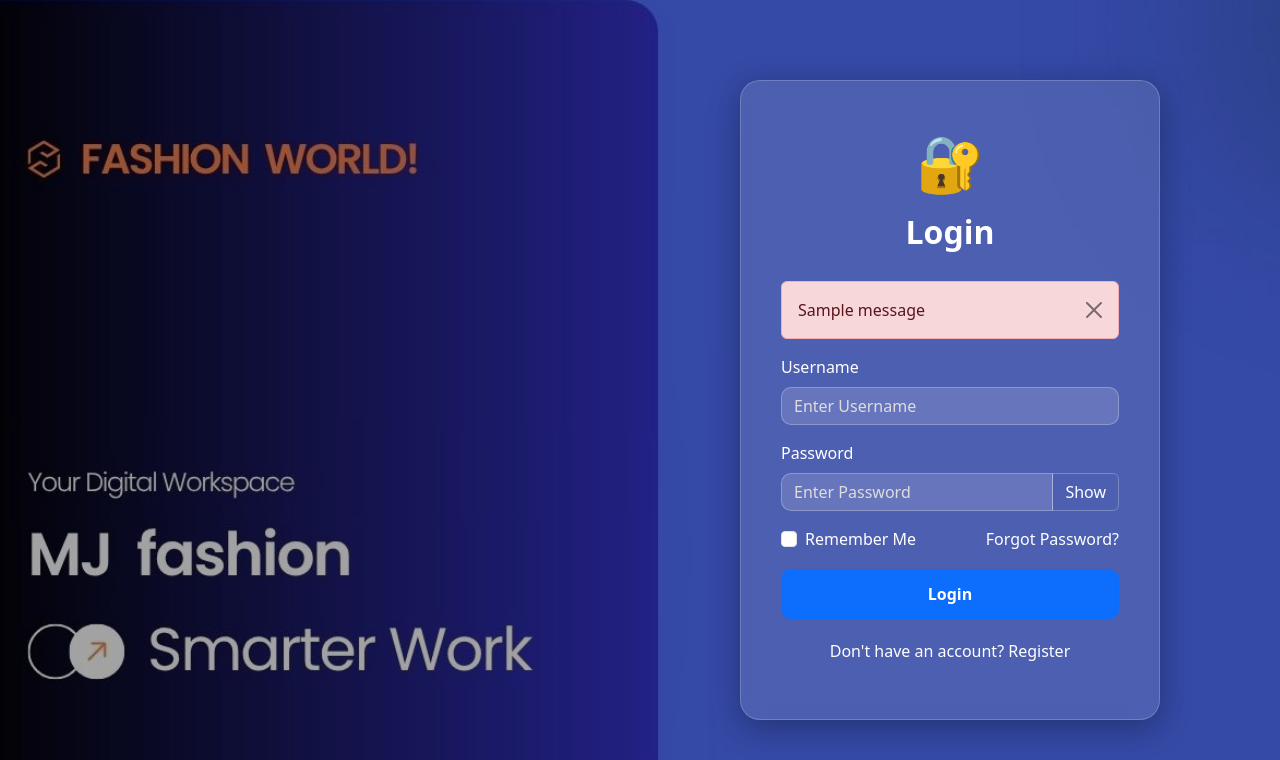
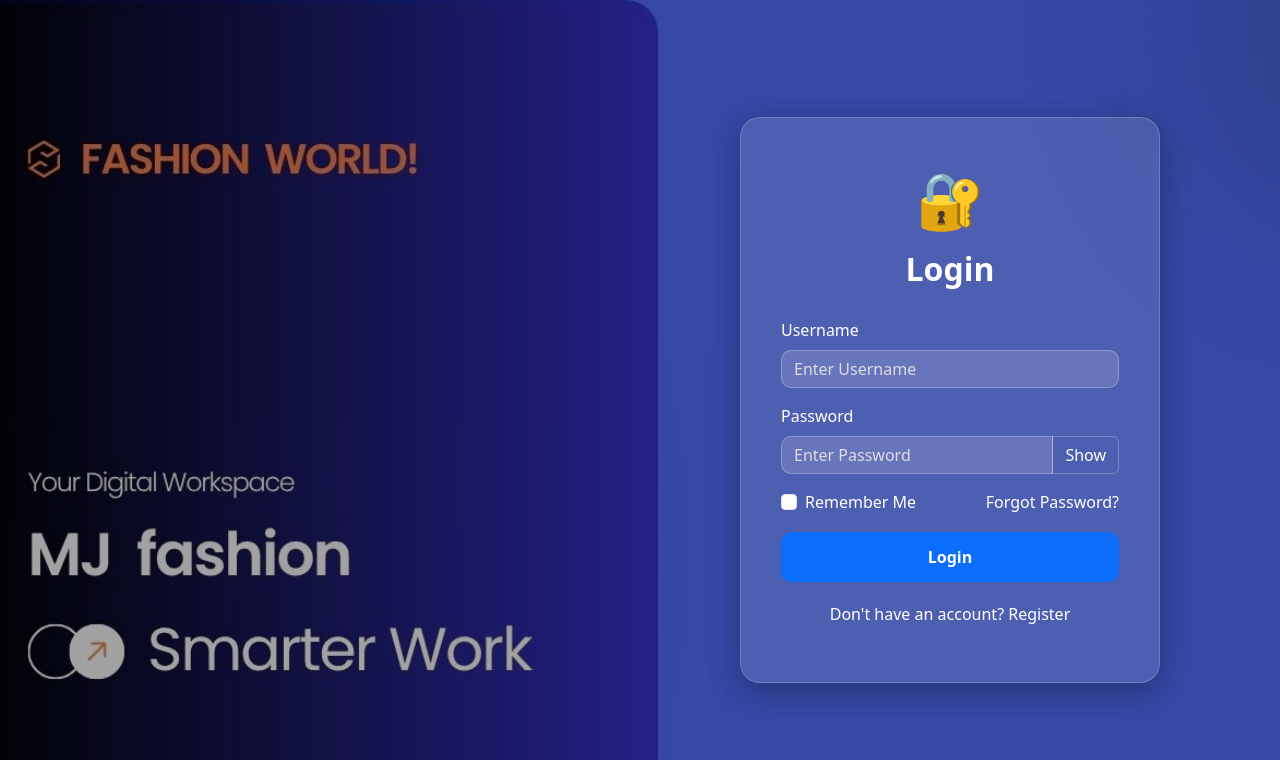
Before and after one commit to jenishmalaviya981/MJ-Fashion, a Django app: page /login/ in a window 1280 px wide. Shown: the top 760 px of the page. Run offline with Django 5.2, Linux system fonts and the light colour scheme; one stand-in notice (Sample message) is shown.

Commit message:
Initial commit

```diff
--- a/home/views.py
+++ b/home/views.py
@@ -89,9 +89,9 @@ def loginuser(request):
             return redirect('/')
         else:
             # No backend authenticated the credentials
-            messages.error(request, "Invalid Username or Password!")
-
-
+            return render(request, "login.html", {
+    "error": "Invalid Username or Password!"
+})
 
     return render(request,'login.html')
 
--- a/template/login.html
+++ b/template/login.html
@@ -144,16 +144,11 @@
         <div class="logo">🔐</div>
 
         <h2>Login</h2>
-
-{% if messages %}
-    {% for message in messages %}
-        <div class="alert alert-danger alert-dismissible fade show" role="alert">
-            {{ message }}
-            <button type="button"
-                    class="btn-close"
-                    data-bs-dismiss="alert"></button>
-        </div>
-    {% endfor %}
+{% if error %}
+<div class="alert alert-danger alert-dismissible fade show">
+    {{ error }}
+    <button type="button" class="btn-close" data-bs-dismiss="alert"></button>
+</div>
 {% endif %}
 
 <form method="POST">
```
Also changed, not shown: db.sqlite3.
